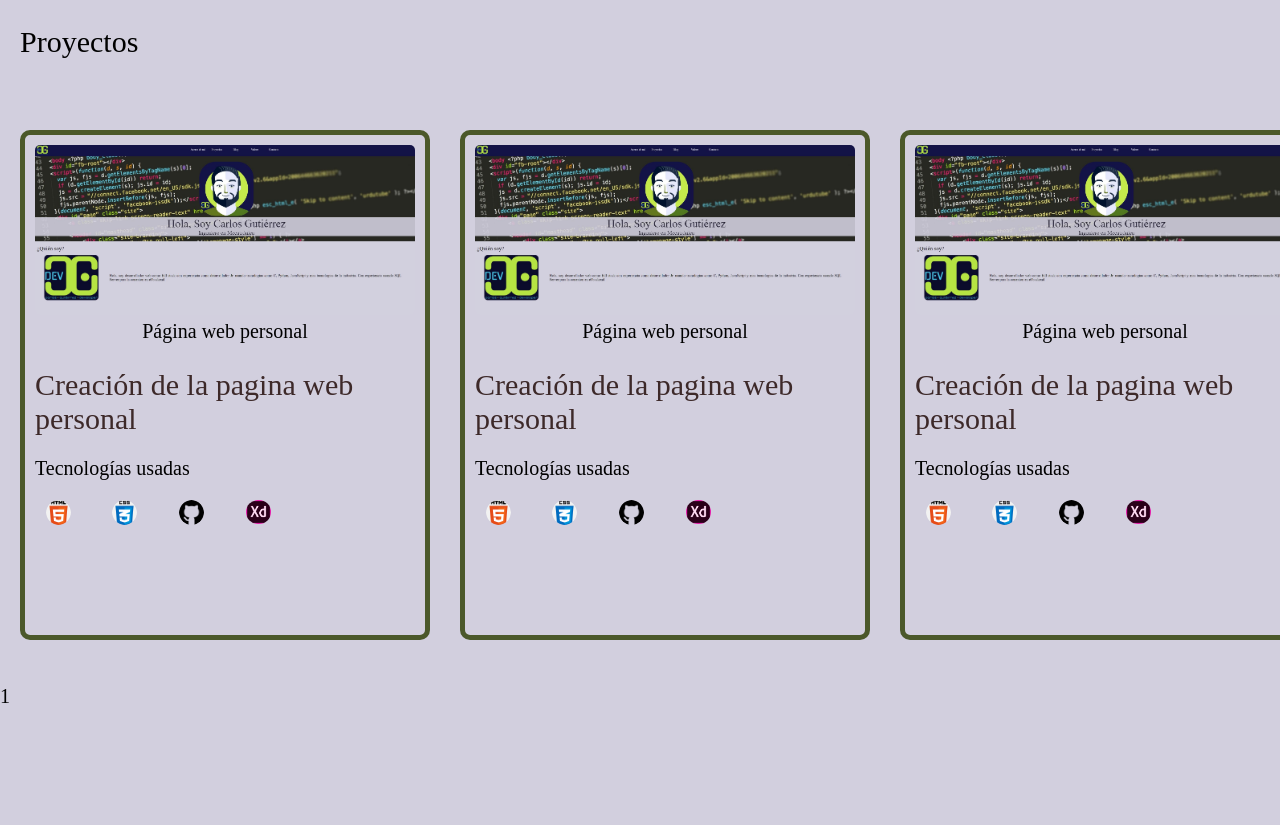
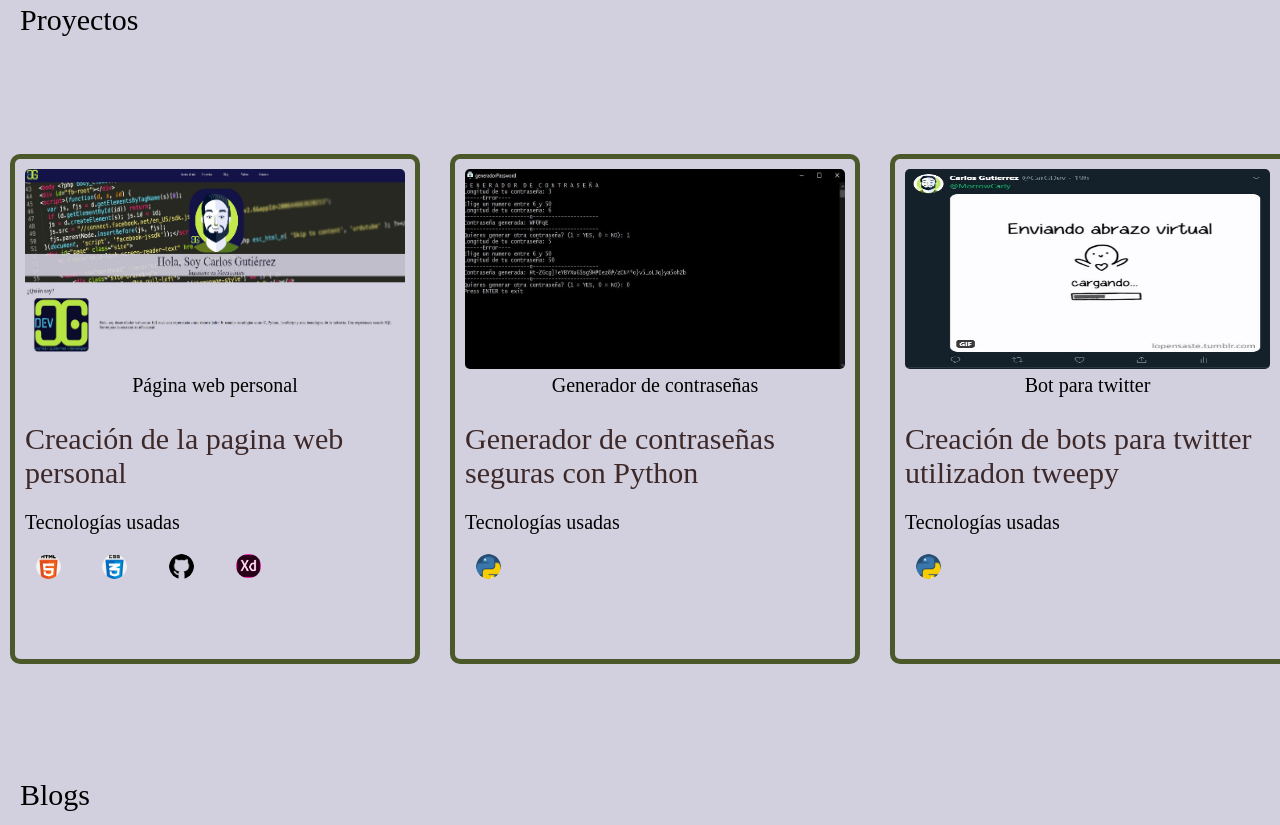
Before and after one commit to CarGDev/PaginaWeb, a website: page src/index.html in a window 1280 px wide. Shown: the part 955-1780 px from the top of the page. Drawn offline with Linux system fonts and the light colour scheme.

Commit message:
starting the blog

```diff
--- a/src/assets/css/main.css
+++ b/src/assets/css/main.css
@@ -254,13 +254,16 @@ a {
   background: #D2CFDE;
   display: grid;
   grid-template-columns: repeat(3, 21em);
-  /* grid-template-rows: 1fr 1fr 1fr; */
+  /* grid-template-rows: 2.5em 100%; */
   grid-gap: 1em;
   /* margin: 1em; */
 }
 
 .section:nth-of-type(3) .section-projects {
   grid-column: 1 / -1;
+  height: 2.5em;
+  display: flex;
+  align-items: center;
   padding-left: 1em;
   padding-right: 5em;
 }
@@ -272,7 +275,7 @@ a {
 
 .portfolio {
   /* grid-column: 2 / -1; */
-  margin: 1em;
+  margin: .5em 0em 0em .5em;
   height: 25em;
   width: 20em;
   border-radius: 10px;
@@ -299,11 +302,20 @@ a {
 .portfolio-item:nth-of-type(1) .portfolio-img {
   margin: .5em .5em .25em .5em;
   text-align: center;
+  overflow: hidden;
 }
 
 .portfolio-img img {
+  height: 10em;
   width: 100%;
   border-radius: .25em;
+  left: -100%;
+  right: -100%;
+  top: -100%;
+  bottom: -100%;
+  /* margin: auto; */
+  /* min-height: 100%; */
+  /* min-width: 100%; */
 }
 
 .portfolio-item:nth-of-type(2) {
@@ -348,7 +360,25 @@ a {
   grid-row: 4 / 5;
   /* z-index: 2; */
   background: #D2CFDE;
+  /* display: grid;
+  grid-template-columns: repeat(2, 1fr);
+  grid-template-rows: 3.5em 1fr 1fr;
+  grid-gap: .5em; */
 }
+
+.section:nth-of-type(4) .section-blogs {
+  grid-column: 1 / -1;
+  padding-left: 1em;
+  padding-right: 5em;
+}
+
+.section:nth-of-type(4) .section-blogs p {
+  font-size: 1.5em;
+  /* padding: 1em; */
+}
+
+
+
 /* Termina la seccion 4 */
 /* Comienza la seccion 5 */
 .section:nth-of-type(5) {
--- a/src/index.html
+++ b/src/index.html
@@ -107,7 +107,7 @@ Con experiencia usando SQL Server para la conexion en el backend.
           </div>
           <div class="portfolio-item">
             <p>
-              <a href="https://cargdev.com/">Creación de la pagina web personal</a>
+              <a href="https://github.com/CarGDev/PaginaWeb">Creación de la pagina web personal</a>
             </p>
           </div>
           <div class="portfolio-item">
@@ -141,13 +141,13 @@ Con experiencia usando SQL Server para la conexion en el backend.
         <div class="portfolio">
           <div class="portfolio-item">
             <figure class="portfolio-img">
-              <img src="./assets/images/Projects/Pagina Web.JPG" alt="">
-              <figurecaption>Página web personal</figurecaption>
+              <img src="./assets/images/Projects/Generador de contraseñas.JPG" alt="">
+              <figurecaption>Generador de contraseñas</figurecaption>
             </figure>
           </div>
           <div class="portfolio-item">
             <p>
-              <a href="https://cargdev.com/">Creación de la pagina web personal</a>
+              <a href="https://github.com/CarGDev/Generador-Contrase-a">Generador de contraseñas seguras con Python</a>
             </p>
           </div>
           <div class="portfolio-item">
@@ -158,22 +158,7 @@ Con experiencia usando SQL Server para la conexion en el backend.
           <div class="portfolio-item">
             <div class="icon">
               <figure class="icon-img">
-                <img src="./assets/images/iCONS/html-5.png" alt="">
-              </figure>
-            </div>
-            <div class="icon">
-              <figure class="icon-img">
-                <img src="./assets/images/iCONS/css.png" alt="">
-              </figure>
-            </div>
-            <div class="icon">
-              <figure class="icon-img">
-                <img src="./assets/images/iCONS/github.png" alt="">
-              </figure>
-            </div>
-            <div class="icon">
-              <figure class="icon-img">
-                <img src="./assets/images/iCONS/1200px-Adobe_XD_CC_icon.svg.png" alt="">
+                <img src="./assets/images/iCONS/piton.png" alt="">
               </figure>
             </div>
           </div>
@@ -181,13 +166,13 @@ Con experiencia usando SQL Server para la conexion en el backend.
         <div class="portfolio">
           <div class="portfolio-item">
             <figure class="portfolio-img">
-              <img src="./assets/images/Projects/Pagina Web.JPG" alt="">
-              <figurecaption>Página web personal</figurecaption>
+              <img src="./assets/images/Projects/BotsTwitter.JPG" alt="">
+              <figurecaption>Bot para twitter</figurecaption>
             </figure>
           </div>
           <div class="portfolio-item">
             <p>
-              <a href="https://cargdev.com/">Creación de la pagina web personal</a>
+              <a href="https://github.com/CarGDev/Bot-Twitter">Creación de bots para twitter utilizadon tweepy</a>
             </p>
           </div>
           <div class="portfolio-item">
@@ -198,29 +183,25 @@ Con experiencia usando SQL Server para la conexion en el backend.
           <div class="portfolio-item">
             <div class="icon">
               <figure class="icon-img">
-                <img src="./assets/images/iCONS/html-5.png" alt="">
-              </figure>
-            </div>
-            <div class="icon">
-              <figure class="icon-img">
-                <img src="./assets/images/iCONS/css.png" alt="">
-              </figure>
-            </div>
-            <div class="icon">
-              <figure class="icon-img">
-                <img src="./assets/images/iCONS/github.png" alt="">
-              </figure>
-            </div>
-            <div class="icon">
-              <figure class="icon-img">
-                <img src="./assets/images/iCONS/1200px-Adobe_XD_CC_icon.svg.png" alt="">
+                <img src="./assets/images/iCONS/piton.png" alt="">
               </figure>
             </div>
           </div>
         </div>
       </div>
       <div class="section" id="blog"> <!-- 4 -->
-        <p>1</p>
+        <div class="section-blogs">
+          <p>Blogs</p>
+        </div>
+        <div class="blog">
+          <p>Y tu...¿Como prácticas?</p>
+          <figure>
+            <img src="./assets/images/BLOG/Comopracticas.JPG" alt="">
+          </figure>
+          <a href="https://cargdev.blogspot.com/2020/06/y-tucomo-practicas.html">En veces tomamos un curso y sentimos que el conocimiento que nos ha dado es el definitivo pero en poco tiempo nos damos cuenta que tenemos que practicar.
+
+            Empieza una pelea interna sobre como comenzar...</a>
+        </div>
       </div>
       <div class="section" id="videos"> <!-- 5 -->
         <p>1</p>
```
Also changed, not shown: src/assets/images/BLOG/Comopracticas.JPG (added), src/assets/images/Projects/BotsTwitter.JPG (added), src/assets/images/Projects/Generador de contraseñas.JPG (added).
